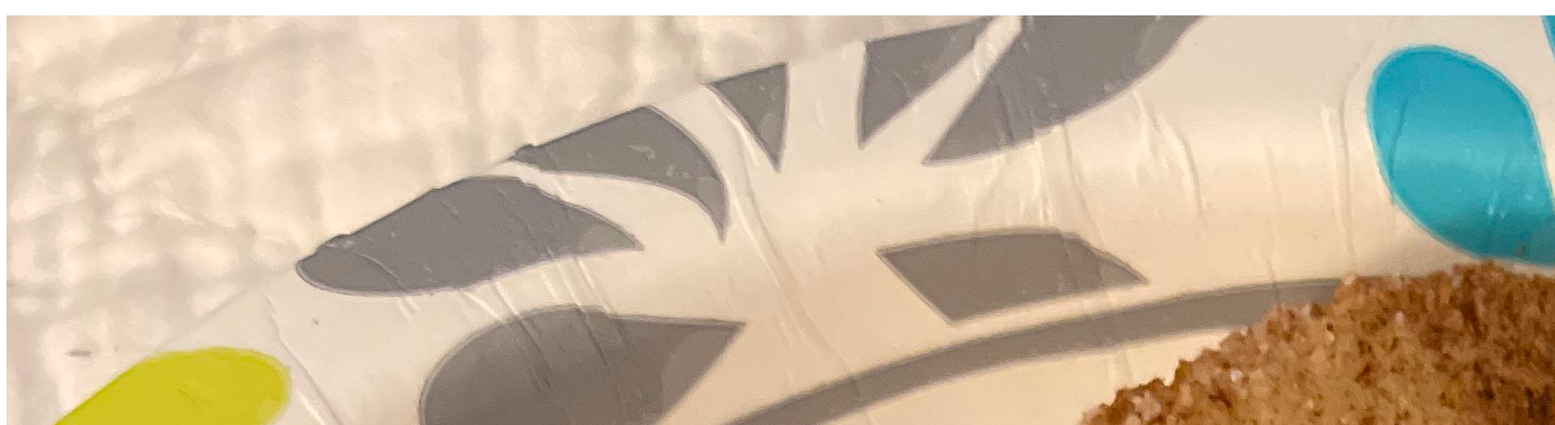
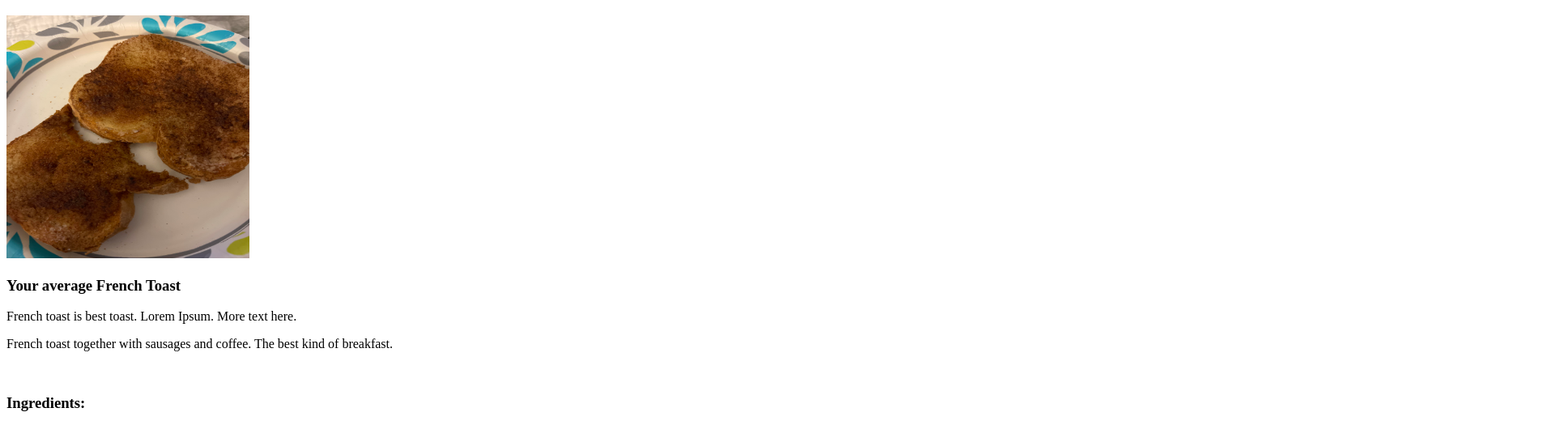
Before and after one commit to lyuhiroyama/odin-recipes, a plain HTML site: page recipes/french_toast.html in a window 1280 px wide. Shown: the part 61-586 px from the top of the page at 81% size, 1920 px wide, since content can reach past the window. Drawn offline with Linux system fonts and the light colour scheme.

Commit message:
Set image size to 300px * 300px
Image was way oversized. Resized it to 300px * 300px.

```diff
--- a/recipes/french_toast.html
+++ b/recipes/french_toast.html
@@ -7,7 +7,7 @@
 </head>
 <body>
     <h1>French Toast</h1>
-    <img src="french_toast.jpg" alt="French Toast Image">
+    <img src="french_toast.jpg" alt="French Toast Image" width="300" height="300">
     <h3>Your average French Toast</h3>
     <p>French toast is best toast. Lorem Ipsum. More text here.</p>
     <p>French toast together with sausages and coffee. The best kind of breakfast.</p>
```
